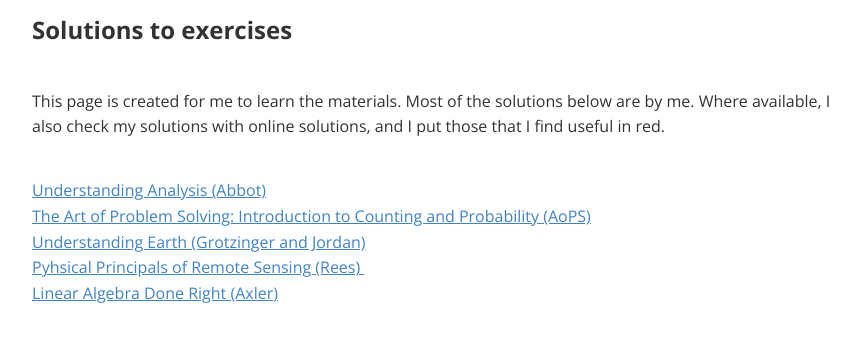
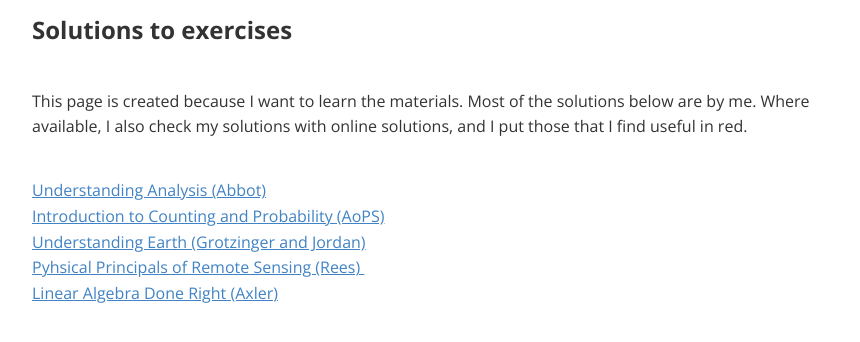
Before and after one commit to zulfadz/solutions, a plain HTML site: page index.html in a window 1280 px wide. Shown: the part 104-446 px from the top of the page, without its empty margins (208-1068 px from the left). Drawn offline with nearby package versions, Linux system fonts and the light colour scheme.

Commit message:
Update index.html

```diff
--- a/index.html
+++ b/index.html
@@ -507,11 +507,11 @@
 
 <h3><span>Solutions to exercises</span></h3>
 <p>
-This page is created for me to learn the materials. Most of the solutions below are by me. Where available, I also check my solutions with online solutions, and I put those that I find useful in red.
+This page is created because I want to learn the materials. Most of the solutions below are by me. Where available, I also check my solutions with online solutions, and I put those that I find useful in red.
 </p>
 <p>
 <a href='https://zulfadz.github.io/analysis-abbot'><span>Understanding Analysis (Abbot)</span></a>
-<a href='https://zulfadz.github.io/aops-probability'><span>The Art of Problem Solving: Introduction to Counting and Probability (AoPS)</span></a>
+<a href='https://zulfadz.github.io/aops-probability'><span>Introduction to Counting and Probability (AoPS)</span></a>
 <a href='https://zulfadz.github.io/understanding-earth'><span>Understanding Earth (Grotzinger and Jordan)</span></a>
 <a href='https://zulfadz.github.io/physical-remote'><span>Pyhsical Principals of Remote Sensing (Rees) </span></a>
 <a href='https://zulfadz.github.io/algebra-axler'><span>Linear Algebra Done Right (Axler)</span></a>
```
